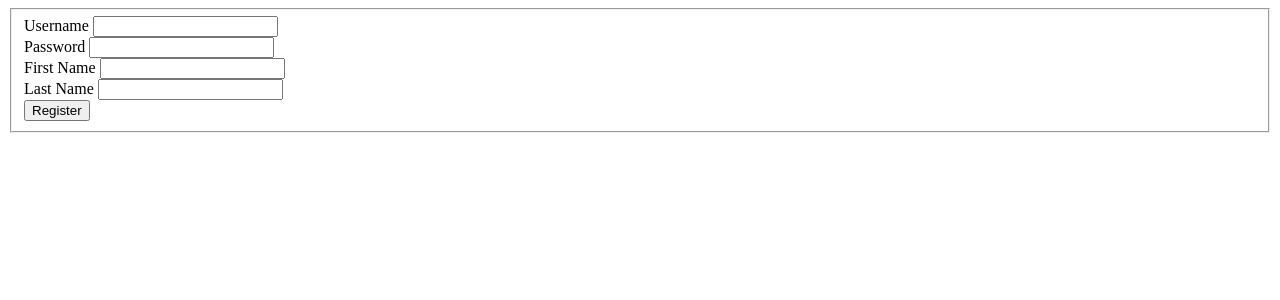
After one commit to sornchaigo/WebPro2567-2, a PHP site: page /register.php in a window 1280 px wide. The commit adds this page. Shown: the top 300 px of the page. Run offline with PHP 8.4, Linux system fonts and the light colour scheme.

Commit message:
Lab07: Register with encryp password

```diff
--- a/Lab07/index.php
+++ b/Lab07/index.php
@@ -5,10 +5,8 @@ if (isset($_POST["username"]) && isset($_POST['password'])) {
     $username = $_POST['username'];
     $password = $_POST['password'];
     $user = login($conn, $username, $password);
-    // if ( $user ) {
-    //     echo "Login success";
-    // }
 }
+
 if (isset($_POST['logout'])) {
     logout();
 }
--- a/Lab07/pdoconnection.php
+++ b/Lab07/pdoconnection.php
@@ -24,16 +24,29 @@ function login($conn, $username, $password) {
     $sql = "SELECT *
     FROM user
     WHERE username=:username
-    AND `password`=:password ";
+    -- AND `password`=:password
+    ";
 
     $stm = $conn->prepare( $sql );
     $stm->execute([
         "username"=> $username,
-        "password"=> $password
+        // "password"=> password_hash($password, PASSWORD_DEFAULT)
     ]);
+
     $user = $stm->fetch(PDO::FETCH_ASSOC);
+    if (!$user) {
+        echo "User is not exist";
+        return false;
+    }
+
+    $isPasswordCorrect = password_verify($password, $user['password']);
+    if ( !$isPasswordCorrect) {
+        echo "Password is invalid";
+        return false;
+    }
+
     $_SESSION['user'] = $user;
-    return $user;
+        return $user;
 }
 
 function isLogin() {
@@ -48,3 +61,19 @@ function isLogin() {
 function logout() {
     unset($_SESSION['user']);
 }
+
+function insertUser($conn,
+    $username, $password, $first_name, $last_name) {
+
+    $sql = 'INSERT INTO user
+    (username, first_name, last_name, password)
+    VALUES (?, ?, ?, ?) ';
+
+    $stm = $conn->prepare( $sql );
+    $stm->execute([
+        $username,
+        $first_name,
+        $last_name,
+        password_hash($password, PASSWORD_DEFAULT),
+    ]);
+}
--- /dev/null
+++ b/Lab07/register.php
@@ -0,0 +1,53 @@
+<?php
+require_once(dirname(__FILE__) ."/pdoconnection.php");
+if (
+    !empty($_POST["username"])
+    && !empty($_POST["password"])
+    && !empty($_POST["first_name"])
+    && !empty($_POST["last_name"])
+) {
+    insertUser(
+        $conn,
+        $_POST['username'],
+        $_POST['password'],
+        $_POST['first_name'],
+        $_POST['last_name']
+    );
+}
+?>
+<!DOCTYPE html>
+<html lang="en">
+
+<head>
+    <meta charset="UTF-8">
+    <meta name="viewport" content="width=device-width, initial-scale=1.0">
+    <title>Register</title>
+</head>
+
+<body>
+    <form action="" method="post">
+        <fieldset>
+            <div>
+                <label for="username">Username</label>
+                <input type="text" name="username">
+            </div>
+            <div>
+                <label for="password">Password</label>
+                <input type="text" name="password">
+            </div>
+            <div>
+                <label for="first_name">First Name</label>
+                <input type="text" name="first_name">
+            </div>
+            <div>
+                <label for="last_name">Last Name</label>
+                <input type="text" name="last_name">
+            </div>
+            <div>
+                <input type="submit" name="register" value="Register">
+            </div>
+        </fieldset>
+    </form>
+</body>
+
+</html>
```
